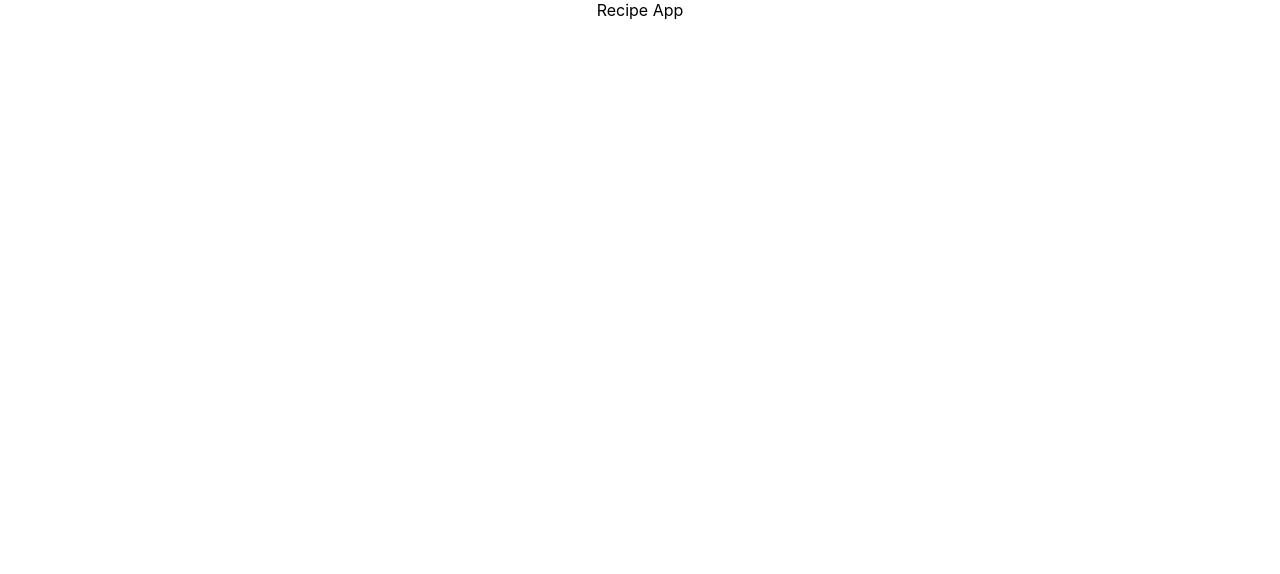
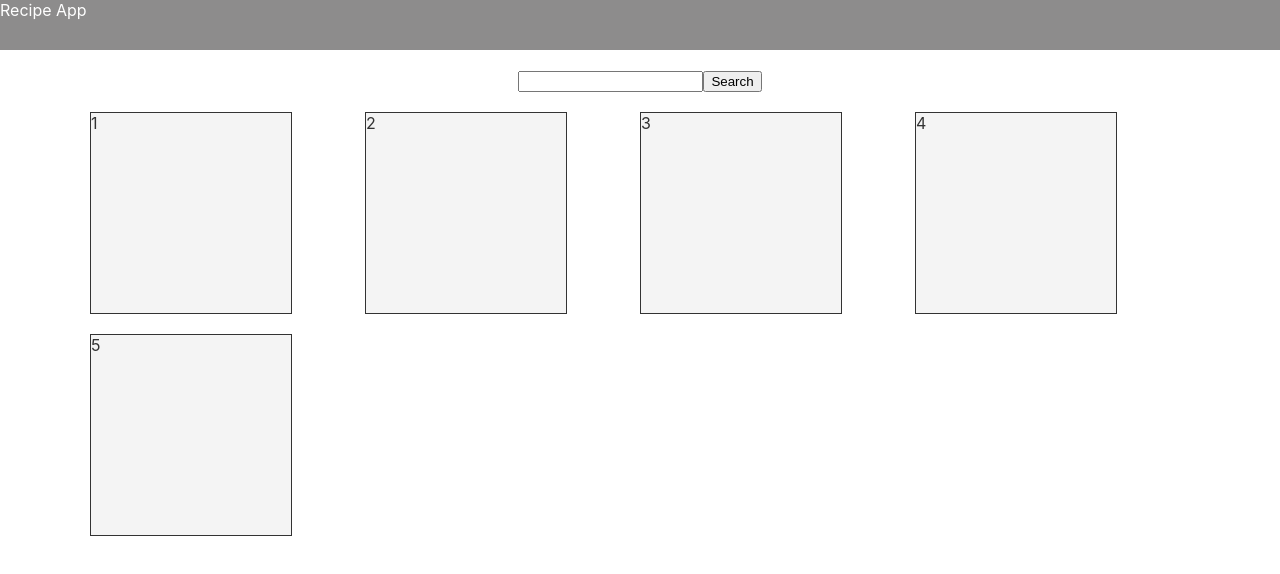
Before and after one commit to igknighton/recipe-app, a React (Create React App) app: page / in a window 1280 px wide. Shown: the top 574 px of the page. Built offline with nearby package versions, Linux system fonts and the light colour scheme.

Commit message:
inital homepage design

```diff
--- a/src/App.css
+++ b/src/App.css
@@ -1,38 +1,40 @@
-.App {
+
+.navbar {
+  display: flex;
+  background: #8d8c8c;
+  color: white;
+  width: 100%;
+  height: 50px;
+}
+
+.container {
+  max-width: 1100px;
+  margin: 0 auto;
+  /*display: flex;*/
+  /*flex-direction: column;*/
+  /*justify-content: center;*/
+  /*align-items: center;*/
+}
+
+.recipeContainer {
+  max-width: 1100px;
+  margin: 0 auto;
+  display: grid;
+  grid-template-columns: repeat(4,1fr);
+  /*grid-gap: 3rem;*/
+}
+
+.recipeThumbnail {
+  width: 200px;
+  height: 200px;
+  border: 1px #333 solid;
+  color: #333333;
+  background-color: #f4f4f4;
+  margin-bottom: 20px;
+}
+
+
+.searchBar {
+  margin: 20px 0;
   text-align: center;
 }
-
-.App-logo {
-  height: 40vmin;
-  pointer-events: none;
-}
-
-@media (prefers-reduced-motion: no-preference) {
-  .App-logo {
-    animation: App-logo-spin infinite 20s linear;
-  }
-}
-
-.App-header {
-  background-color: #282c34;
-  min-height: 100vh;
-  display: flex;
-  flex-direction: column;
-  align-items: center;
-  justify-content: center;
-  font-size: calc(10px + 2vmin);
-  color: white;
-}
-
-.App-link {
-  color: #61dafb;
-}
-
-@keyframes App-logo-spin {
-  from {
-    transform: rotate(0deg);
-  }
-  to {
-    transform: rotate(360deg);
-  }
-}
--- a/src/App.js
+++ b/src/App.js
@@ -1,10 +1,16 @@
 import './App.css';
+import Recipes from "./components/Recipes";
+import Navbar from "./components/Navbar";
 
 function App() {
   return (
-    <div className="App">
-      Recipe App
-    </div>
+      <>
+          <Navbar/>
+          <div className="container">
+              <Recipes/>
+          </div>
+      </>
+
   );
 }
 
--- /dev/null
+++ b/src/components/Navbar.js
@@ -0,0 +1,12 @@
+import React from 'react';
+
+const Navbar = () => {
+    return (
+        <div className={'navbar'}>
+            <div>Recipe App</div>
+            <div></div>
+        </div>
+    );
+};
+
+export default Navbar;
--- /dev/null
+++ b/src/components/RecipeThumbnail.js
@@ -0,0 +1,11 @@
+import React from 'react';
+
+const RecipeThumbnail = ({name}) => {
+    return (
+        <div className={'recipeThumbnail'}>
+            {name}
+        </div>
+    );
+};
+
+export default RecipeThumbnail;
--- /dev/null
+++ b/src/components/Recipes.js
@@ -0,0 +1,37 @@
+import React from 'react';
+import RecipeThumbnail from "./RecipeThumbnail";
+
+const Recipes = () => {
+
+    const recipes = [
+        {name:'1',id:1},
+        {name:'2',id:2},
+        {name:'3',id:3},
+        {name:'4',id:4},
+        {name:'5',id:5},
+    ];
+
+
+    const handleSearch = e => {
+        e.preventDefault();
+        console.log("test");
+    }
+
+    return (
+        <>
+            <form className={'searchBar'} onSubmit={handleSearch}>
+                <input type="text"/>
+                <input type="submit" value={'Search'}/>
+            </form>
+            <div className={'recipeContainer'}>
+                {
+                    recipes.map(r => (
+                        <RecipeThumbnail key={r.id} name={r.name}/>
+                    ))
+                }
+            </div>
+        </>
+    );
+};
+
+export default Recipes;
```
Also changed, not shown: src/components/Recipe.js (added, +11 -0 lines), 1 other file (tests, documents, lock files or other folders).
